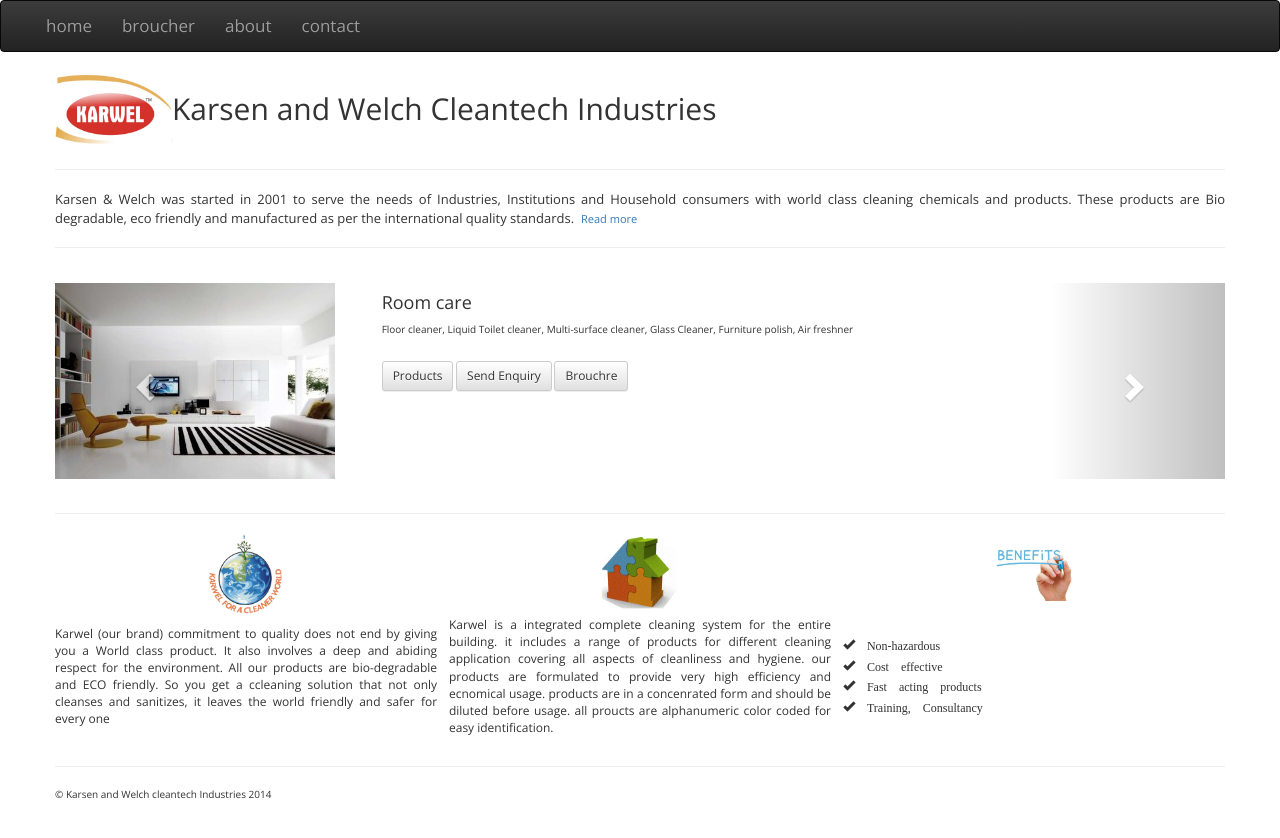
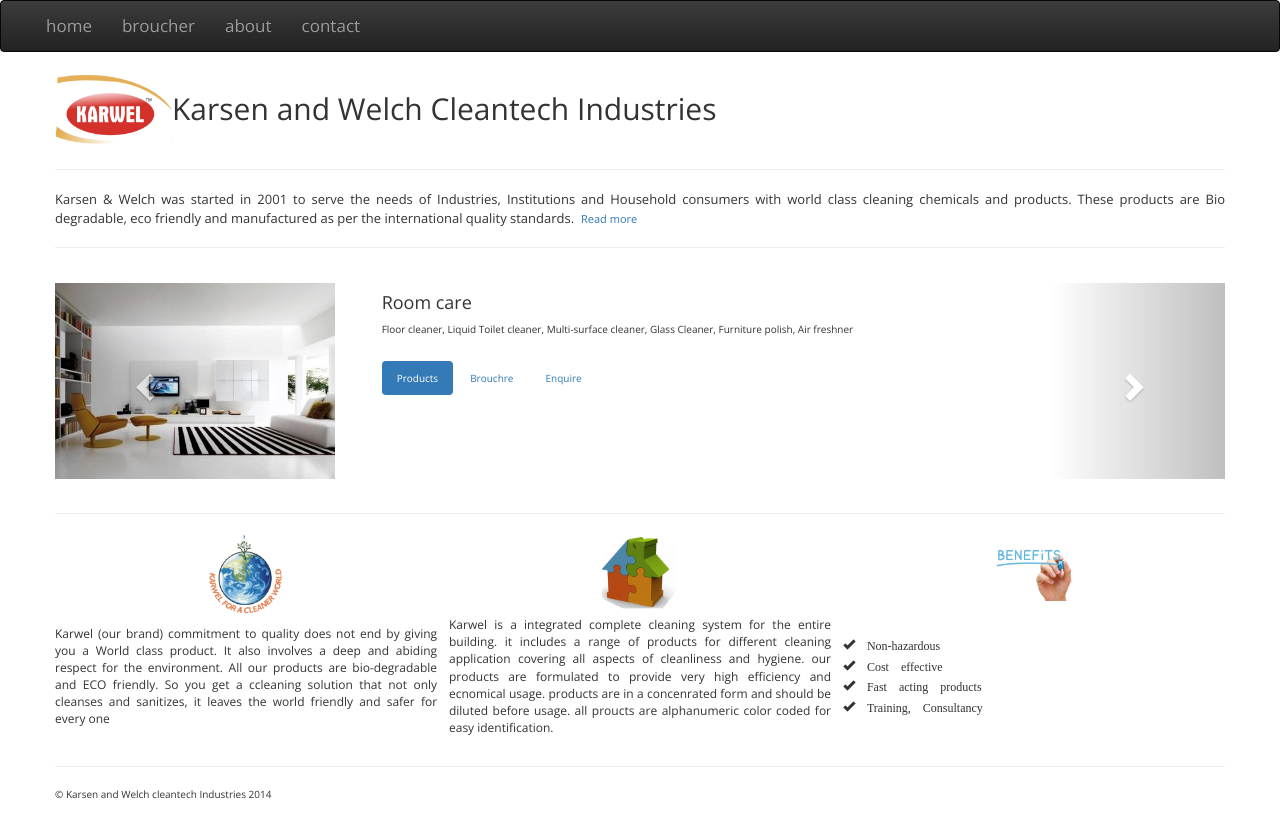
Before and after one commit to soundarmoorthy/karsenandwelch, a Jekyll site: the page built from index.html, in a window 1280 px wide. Shown: the top 838 px of the page. Built offline with Jekyll 4.4.1, drawn with Linux system fonts in a browser that asks for light colours; nearby versions of some CDN libraries; Markdown is read by kramdown in place of the engine named in the settings.

Commit message:
For products menu implement pills

```diff
--- a/_includes/roomcare.html
+++ b/_includes/roomcare.html
@@ -9,9 +9,11 @@
             <p align="justify">
  Floor cleaner, Liquid Toilet cleaner, Multi-surface cleaner, Glass Cleaner, Furniture polish, Air freshner
             </p><br>
-	 <button class="btn btn-default btn-sm">Products</button>
-	 <button class="btn btn-default btn-sm">Send Enquiry</button>
-	 <button class="btn btn-default btn-sm">Brouchre</button>
-          </td>
+
+<ul class="nav nav-pills">
+  <li class="active"><a href="#">Products</a></li>
+  <li><a href="#">Brouchre</a></li>
+  <li><a href="#">Enquire</a></li>
+</ul>    </td>
         </tr>
       </table>
--- a/contact/index.html
+++ b/contact/index.html
@@ -1,7 +1,7 @@
 ---
 layout: default
 ---
-<h4>contact Us</h4><br><hr><br>
+<h3>contact Us</h3><hr><br>
 <p style="font-size:120%;line-height:170%">
 <strong>Karsen and Welch Cleantech Industries</strong><br>
 No 7/10, 5th Street, Krishna nagar<br>
@@ -10,8 +10,7 @@
 Phone : +91 9283671008, +91 9952041042, +91 9283473636<br>
 Phone : 044 - 65903507, 044 - 65344653<br>
 E-mail : <a href="mailto:marketing@karsenandwelch.com">marketing@karsenandwelch.com</a></p><br><br>
-      <hr><br>
-          <h4>send an enquiry</h4>
+          <h3>send an enquiry</h3><hr>
         <div class="conrol-group">
           <br>
           <input class="form-control" style="width:300px" type="text"  id="inputName" placeholder="name" /><br><br>
```
